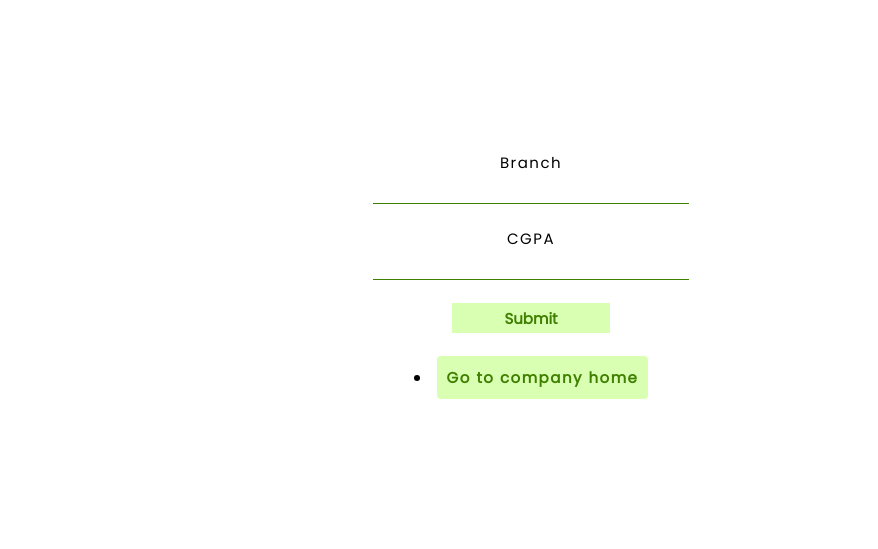
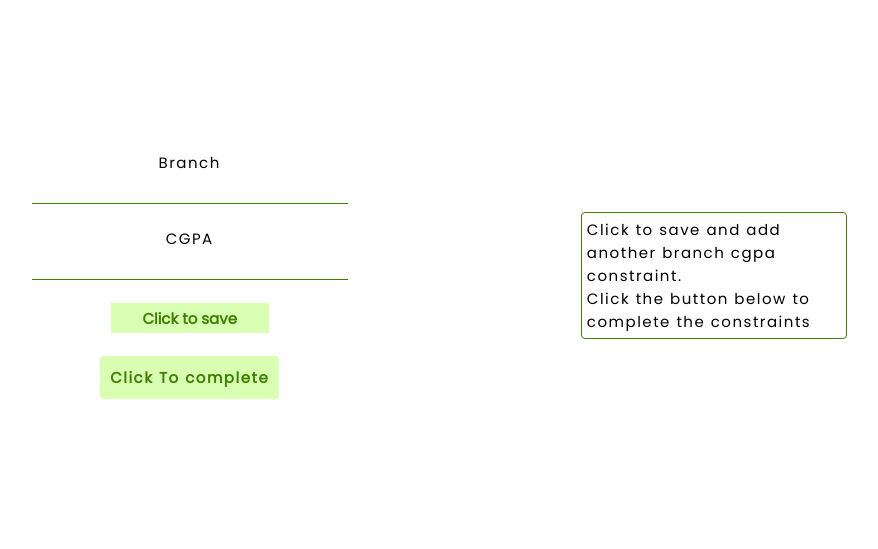
Before and after one commit to sri-1729/placement_system, a Flask app: page /role/roles/1 in a window 1280 px wide. Shown: the part 64-613 px from the top of the page, without its empty margins (134-1012 px from the left). Run offline with Flask 2, Linux system fonts and the light colour scheme; a user stored in the database is signed in; data that the repository does not hold is empty.

Commit message:
adjustedSomeCSS

```diff
--- a/app/role/forms.py
+++ b/app/role/forms.py
@@ -23,4 +23,4 @@ class ScheduleForm(FlaskForm):
 class RolesEligibilityForm(FlaskForm):
 	branch = StringField('Branch', validators = [DataRequired()], render_kw = {'autocomplete':'off', 'class':'input-form'})
 	cgpa = DecimalField('CGPA', validators = [DataRequired()],rounding=2, render_kw = {'class':'input-form'})
-	submit = SubmitField('Submit', render_kw = {'class':'submit-button'})
+	submit = SubmitField('Click to save', render_kw = {'class':'submit-button'})
--- a/app/static/fstyles.css
+++ b/app/static/fstyles.css
@@ -7,8 +7,14 @@
   display: flex;
   justify-content: center;
   align-items: center;
-  flex-direction: column;
 
+}
+.small-width{
+	width: 50%;
+	margin:15px;
+	padding: 5px;
+	border: 1px solid #408000;
+	border-radius: 4px;
 }
 
 .Lform{
@@ -18,6 +24,7 @@
 	align-items: center;
 	letter-spacing: 1.5px;
 	font-size: 15px;
+	margin: 50px;
 
 }
 
--- a/app/static/style.css
+++ b/app/static/style.css
@@ -96,3 +96,13 @@ img{
 	justify-content: space-around;
 	align-items: center;
 }
+
+.div-wrap{
+	display: flex;
+	justify-content: center;
+}
+
+.image{
+	width: 700px;
+	height:auto;
+}
--- a/app/templates/home.html
+++ b/app/templates/home.html
@@ -45,7 +45,7 @@
 </div>
 {% elif session['user']['type_'] == 'company' %}
 <div class="wrapper">
-<img src ="{{ url_for('static', filename='images/undraw_Business_decisions_re_84ag.png') }}">
+<img class = "image" src ="{{ url_for('static', filename='images/undraw_Business_decisions_re_84ag.png') }}">
 <ul class="function">
 <li><a href="{{ url_for('profile.com_profile')}}" class="link-button">Profile</a></li>
 {% if msg == 'True' %}
@@ -57,7 +57,7 @@
 </div>
 {% else %}
 <div class="wrapper">
-<img src ="{{ url_for('static', filename='images/undraw_Experts_re_i40h.png') }}">
+<img class="image" src ="{{ url_for('static', filename='images/undraw_Experts_re_i40h.png') }}">
 <ul class="function">
 <li><a href="{{ url_for('admin.pend_roles')}}" class="link-button">Allow Companies</a></li>
 
--- a/app/templates/roles_eligibility.html
+++ b/app/templates/roles_eligibility.html
@@ -16,13 +16,9 @@
 		<h4>Roles Eligibility</h4>
 	</div>
 </nav>
+<div class = 'div-wrap'>
 <div class = 'div-form'>
 <form method="POST" class = 'Lform'>
-	<ol>
-	{% for i in res %}
-		<li> {{i['branch']}} {{i['cgpa']}} </li>
-	{% endfor %}
-	</ol>
 	{{ form.hidden_tag() }}
 	{{ form.branch.label }} {{ form.branch() }}
 	<br>
@@ -30,7 +26,20 @@
 	<br>
 	{{ form.submit() }}
 	<br>
+	<a href="{{ url_for('main.home')}}" class="link-button"> Click To complete</a>
+
 </form>
-<li><a href="{{ url_for('main.home')}}" class="link-button"> Go to company home</a></li>
+	<div class='Lform'>
+	<ol>
+	{% for i in res %}
+		<li> {{i['branch']}} {{i['cgpa']}} </li>
+	{% endfor %}
+	</ol>
+	<div class ="small-width">Click to save and add another branch cgpa constraint.<br>Click the button below to complete the constraints</div>
+	</div>
 </div>
+
+</div>
+
+
 {% endblock %}
```
Also changed, not shown: app/templates/view_profile.html (+9 -9 lines), app/static/vstyles.css (line endings or trailing spaces).
